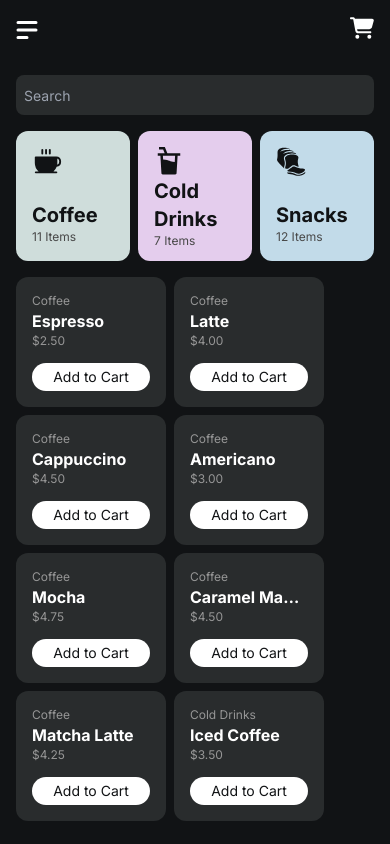
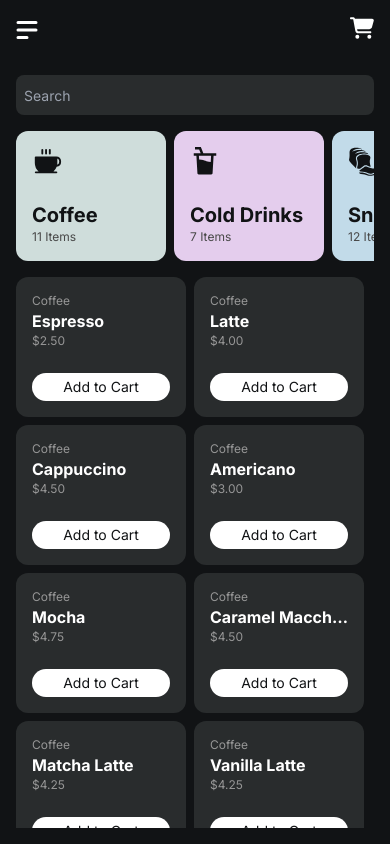
Before and after one commit to yefrysanchez/EzPOS, a React (Vite) app: page /menu in a window 390 px wide. Built offline with nearby package versions, Linux system fonts and the light colour scheme.

Commit message:
local storage / cart

```diff
--- a/src/components/Category/Category.tsx
+++ b/src/components/Category/Category.tsx
@@ -3,8 +3,11 @@ import { GiSlicedBread } from "react-icons/gi";
 import { PiCoffeeFill } from "react-icons/pi";
 import { RiDrinks2Fill } from "react-icons/ri";
 
+type CategoryType = {
+  setActiveTab: (tab: string) => void;
+};
 
-const Category = () => {
+const Category: React.FC<CategoryType> = ({ setActiveTab }) => {
   return (
     <section className="">
       <div className="mb-4">
@@ -14,10 +17,28 @@ const Category = () => {
           type="search"
         />
       </div>
-      <div className="flex gap-2">
-        <CategoryBtn category="Coffee" icon={PiCoffeeFill} BgColor="bg-green" />
-        <CategoryBtn category="Cold Drinks" icon={RiDrinks2Fill} BgColor="bg-pink" />
-        <CategoryBtn category="Snacks" icon={GiSlicedBread } BgColor="bg-blue" />
+      <div className="flex gap-2 overflow-x-scroll lg:overflow-x-visible">
+        <div onClick={() => setActiveTab("Coffee")}>
+          <CategoryBtn
+            category="Coffee"
+            icon={PiCoffeeFill}
+            BgColor="bg-green"
+          />
+        </div>
+        <div onClick={() => setActiveTab("Cold Drinks")}>
+          <CategoryBtn
+            category="Cold Drinks"
+            icon={RiDrinks2Fill}
+            BgColor="bg-pink"
+          />
+        </div>
+        <div onClick={() => setActiveTab("Snacks")}>
+          <CategoryBtn
+            category="Snacks"
+            icon={GiSlicedBread}
+            BgColor="bg-blue"
+          />
+        </div>
       </div>
     </section>
   );
--- a/src/components/Category/CategoryBtn.tsx
+++ b/src/components/Category/CategoryBtn.tsx
@@ -12,7 +12,7 @@ const CategoryBtn: React.FC<CategoryBtnType> = ({ BgColor, category, icon: Icon
 
   return (
     <button
-      className={`${BgColor} active:scale-95 duration-200 text-black p-4 h-[130px] flex flex-col justify-between w-full max-w-[150px] rounded-xl`}
+      className={`${BgColor} flex-shrink-0 active:scale-95 duration-200 text-black p-4 h-[130px] flex flex-col justify-between w-[150px] max-w-[150px] rounded-xl`}
     >
       <div className="text-3xl">
         <Icon />
--- a/src/components/OrderSection/PaymentSect.tsx
+++ b/src/components/OrderSection/PaymentSect.tsx
@@ -1,6 +1,6 @@
 import PaymentMethod from "./PaymentMethod";
 import PayBtn from "./PayBtn";
-import { calculateTotal } from "../../services/calculateSubtotal.service";
+import { calculateTotal } from "../../helpers/calculateSubtotal";
 import { useSelector } from "react-redux";
 import { RootState } from "../../store/store";
 
--- a/src/components/ProductSection/AddProduct.tsx
+++ b/src/components/ProductSection/AddProduct.tsx
@@ -1,70 +1,78 @@
-import React, { useState } from "react";
 import { CiSquareMinus, CiSquarePlus } from "react-icons/ci";
 import { useDispatch } from "react-redux";
 import { addQty, addToCart, subQty } from "../../store/cartSlice";
+import { useSelector } from "react-redux";
+import { RootState } from "../../store/store";
 
 type AddProductType = {
-  id: number
-  name: string,
-  price: number,
-  category: string
-}
+  id: number;
+  name: string;
+  price: number;
+  category: string;
+};
 
-const AddProduct: React.FC<AddProductType> = ({id, name, price, category}) => {
-  const [qty, setQty] = useState(0);
-  const [isAdded, setIsAdded] = useState(false);
-
-/// Redux State//////
-const dispatch = useDispatch()
-
-/////////////
+const AddProduct: React.FC<AddProductType> = ({
+  id,
+  name,
+  price,
+  category,
+}) => {
 
 
-  const handleAddBtn = (id:number, name:string, price:number) => {
-    setQty(1);
+
+  /// Redux State//////
+  const dispatch = useDispatch();
+  const { cart } = useSelector((state: RootState) => state.cart);
+  /////////////
+
+  const itemIsinCart = cart.find(item => item.id === id)
+  const itemQty = itemIsinCart?.qty || 0 // if qty is undefined will return 0
+
+  const handleAddBtn = (id: number, name: string, price: number) => {
     const item = {
       id,
       name,
       price,
-      qty: 1
-    }
-    dispatch(addToCart(item))
-    setIsAdded(true);
+      qty: 1,
+      category
+    };
+    dispatch(addToCart(item));
+
   };
 
-  const handleAddQty = (id:number) => {
-    setQty(qty + 1)
-    dispatch(addQty(id))
-  }
+  const handleAddQty = (id: number) => {
+    dispatch(addQty(id));
+  };
 
-  const handleSubQty = (id:number) => {
-    setQty(qty - 1)
-    dispatch(subQty(id))
-  }
+  const handleSubQty = (id: number) => {
+    dispatch(subQty(id));
+  };
 
   return (
     <div
-      className={`${qty === 0 ? "bg-darkGray" : "bg-purple"} ${
-        qty === 0 ? "text-white" : ""
-      } active:scale-95 duration-200 text-black flex-shrink-0  p-4 h-[130px] select-none flex flex-col w-full max-w-[150px] rounded-xl`}
+      className={`${itemQty === 0 && !itemIsinCart ? "bg-darkGray" : "bg-purple"} ${
+        itemQty === 0 && !itemIsinCart ? "text-white" : ""
+      } active:scale-95 duration-200 text-black flex-shrink-0  p-4 h-[140px] md:h-[130px] select-none flex flex-col w-full max-w-[170px] md:max-w-[150px] rounded-xl`}
     >
       <div className="text-xs text-lightGray">
         <span>{category}</span>
       </div>
       <div className="flex flex-col text-start ">
-        <span className="font-bold text-base overflow-hidden text-nowrap whitespace-nowrap text-ellipsis">{name}</span>
+        <span className="font-bold text-base overflow-hidden text-nowrap whitespace-nowrap text-ellipsis">
+          {name}
+        </span>
         <span
-          className={`${qty === 0 ? "text-lightGray" : "text-gray"} text-xs `}
+          className={`${itemQty === 0 ? "text-lightGray" : "text-gray"} text-xs `}
         >
           ${price.toFixed(2)}
         </span>
       </div>
-      {isAdded && qty > 0 ? (
+      {itemQty  > 0 ? (
         <div className="flex justify-between items-center mt-auto gap-1 w-full">
           <button className="text-4xl" onClick={() => handleSubQty(id)}>
             <CiSquareMinus />
           </button>
-          <span>{qty}</span>
+          <span>{itemQty}</span>
           <button className="text-4xl" onClick={() => handleAddQty(id)}>
             <CiSquarePlus className="" />
           </button>
--- a/src/components/ProductSection/ProductSection.tsx
+++ b/src/components/ProductSection/ProductSection.tsx
@@ -1,17 +1,28 @@
-import AddProduct from './AddProduct'
-import { products } from '../../dummyData/products'
+import AddProduct from "./AddProduct";
+import { products } from "../../dummyData/products";
 
-const ProductSection = () => {
-  return (
-    <section className='hide-scrollbar-webkit hide-scrollbar-firefox mt-4 h-full flex  gap-2 flex-wrap place-content-start overflow-y-scroll max-w-4xl'>
-      {
-        products.map(p => (
-          <AddProduct key={p.id} price={Number(p.price)} id={p.id} name={p.name} category={p.category} />
-        ))
-      }
 
-    </section>
-  )
+type ProductSectionType = {
+  activeTab: string
 }
 
-export default ProductSection
+const ProductSection: React.FC<ProductSectionType> = ({activeTab}) => {
+
+  const category = products.filter(product => product.category === activeTab )
+
+  return (
+    <section className="hide-scrollbar-webkit hide-scrollbar-firefox mt-4 h-full flex  gap-2 flex-wrap place-content-start overflow-y-scroll max-w-4xl">
+      {category.map((p) => (
+        <AddProduct
+          key={p.id}
+          price={Number(p.price)}
+          id={p.id}
+          name={p.name}
+          category={p.category}
+        />
+      ))}
+    </section>
+  );
+};
+
+export default ProductSection;
--- /dev/null
+++ b/src/helpers/localStorageHelpers.ts
@@ -0,0 +1,16 @@
+import { cartType } from "../types/types";
+
+export const loadCartFromLocalStorage = (tax: number = 12): cartType => {
+  const savedCart = localStorage.getItem("cartState");
+  if (savedCart) {
+    return JSON.parse(savedCart);
+  }
+  return {
+    cart: [],
+    taxPorcentage: tax,
+  };
+};
+
+export const saveCartToLocalStorage = (cartState: cartType) => {
+  localStorage.setItem("cartState", JSON.stringify(cartState));
+};
--- a/src/pages/MenuPage/MenuPage.tsx
+++ b/src/pages/MenuPage/MenuPage.tsx
@@ -1,11 +1,15 @@
+import { useState } from 'react';
 import Category from '../../components/Category/Category'
 import ProductSection from '../../components/ProductSection/ProductSection'
 
 const MenuPage = () => {
+
+  const [activeTab, setActiveTab] = useState('Coffee');
+
   return (
     <div className='h-full lg:w-full flex flex-col bg-black overflow-hidden p-4 lg:px-0 lg:py-4'>
-      <Category />
-      <ProductSection />
+      <Category setActiveTab={setActiveTab}/>
+      <ProductSection activeTab={activeTab} />
     </div>
   )
 }
--- a/src/services/calculateTax.service.ts
+++ /dev/null
@@ -1,11 +0,0 @@
-function calculateTax(amount: number, taxPercentage: number): number {
-  // Calculate the tax amount
-  const taxAmount = (amount * taxPercentage) / 100;
-
-  // Calculate the total amount after tax
-  const totalAmount = amount + taxAmount;
-
-  return totalAmount;
-}
-
-export default calculateTax;
--- a/src/store/cartSlice.ts
+++ b/src/store/cartSlice.ts
@@ -1,54 +1,44 @@
-import { createSlice } from "@reduxjs/toolkit";
+import { createSlice, PayloadAction } from "@reduxjs/toolkit";
+import { loadCartFromLocalStorage, saveCartToLocalStorage } from "../helpers/localStorageHelpers";
+import { cartItemType, cartType } from "../types/types";
 
-type cartItemType = {
-  id: number;
-  name: string;
-  price: number;
-  category: string;
-  qty: number;
-};
 
-type cartType = {
-  cart: cartItemType[];
-  taxPorcentage: number;
-};
 
-const initialState: cartType = {
-  cart: [],
-  taxPorcentage: 12,
-};
+
+// Load initial state from local storage
+const initialState: cartType = loadCartFromLocalStorage();
 
 const cartSlice = createSlice({
   name: "cart",
   initialState,
   reducers: {
-    addToCart: (state, action) => {
+    addToCart: (state, action: PayloadAction<cartItemType>) => {
       const item = action.payload;
-      const itemExist = state.cart.find((i) => i.id === item.id); //check is item exist
+      const itemExist = state.cart.find((i) => i.id === item.id);
       if (itemExist) {
-        itemExist.qty = itemExist.qty + 1; //if already in cart will increase qty
-        return;
+        itemExist.qty = itemExist.qty + 1;
       } else {
-        state.cart.push(item); // if not will add it cart
+        state.cart.push(item);
       }
+      saveCartToLocalStorage(state); // Save state to local storage
     },
-    addQty: (state, action) => {
+    addQty: (state, action: PayloadAction<number>) => {
       const id = action.payload;
       const item = state.cart.find((item) => item.id === id);
       if (item) {
-        item.qty = item?.qty + 1;
+        item.qty = item.qty + 1;
+        saveCartToLocalStorage(state); // Save state to local storage
       }
     },
-    subQty: (state, action) => {
+    subQty: (state, action: PayloadAction<number>) => {
       const id = action.payload;
       const item = state.cart.find((item) => item.id === id);
       if (item?.qty === 1) {
-        const removeItem = state.cart.filter((item) => item.id !== id);
-        state.cart = removeItem;
+        state.cart = state.cart.filter((item) => item.id !== id);
+      } else if (item) {
+        item.qty = item.qty - 1;
       }
-      if (item) {
-        item.qty = item?.qty - 1;
-      }
+      saveCartToLocalStorage(state); // Save state to local storage
     },
   },
 });
--- /dev/null
+++ b/src/types/types.ts
@@ -0,0 +1,12 @@
+export type cartItemType = {
+    id: number;
+    name: string;
+    price: number;
+    category: string;
+    qty: number;
+  };
+
+export type cartType = {
+    cart: cartItemType[];
+    taxPorcentage: number;
+  };
```
Also changed, not shown: src/helpers/calculateSubtotal.ts (renamed from src/services/calculateSubtotal.service.ts), src/helpers/generateRandomOrderNumber.ts (renamed from src/services/generateRandomOrderNumber.service.ts).
